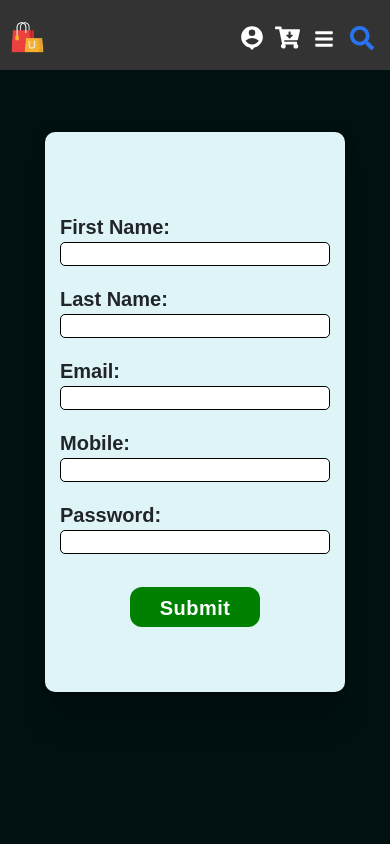
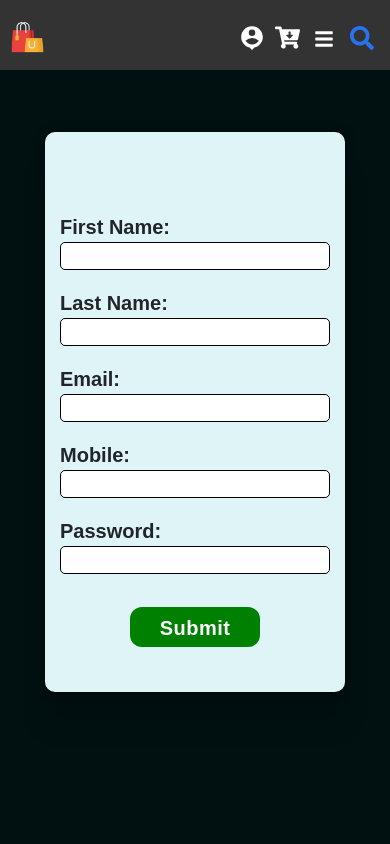
Before and after one commit to chandanUP54/e-commerce, a React (Create React App) app: page /signup in a window 390 px wide. Shown: the top 844 px of the page. Built offline with nearby package versions, Linux system fonts and the light colour scheme; no server answers.

Commit message:
fixed height

```diff
--- a/src/components/auth/Forget.css
+++ b/src/components/auth/Forget.css
@@ -78,7 +78,7 @@
 
     .form3 input {
       width: 270px;
-      height: 24px;
+      height: 28px;
       font-size: 16px;
       border-radius: 5px;
       border: 1px solid;
--- a/src/components/auth/Reset.css
+++ b/src/components/auth/Reset.css
@@ -78,7 +78,7 @@
 
     .form4 input {
       width: 270px;
-      height: 24px;
+      height: 28px;
       font-size: 16px;
       border-radius: 5px;
       border: 1px solid;
--- a/src/components/auth/Signup.css
+++ b/src/components/auth/Signup.css
@@ -80,7 +80,7 @@
 
   .form1 input {
     width: 270px;
-    height: 24px;
+    height: 28px;
     font-size: 16px;
     border-radius: 5px;
     border: 1px solid;
```
